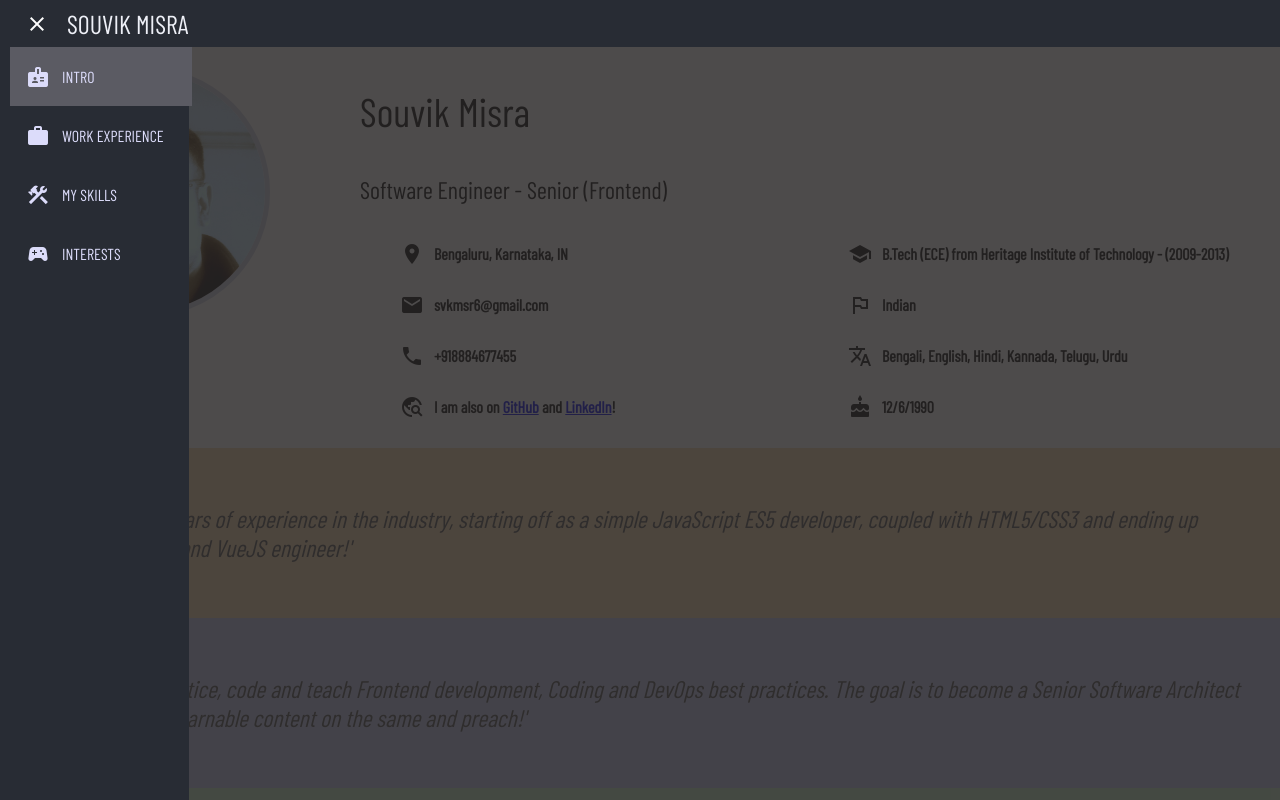
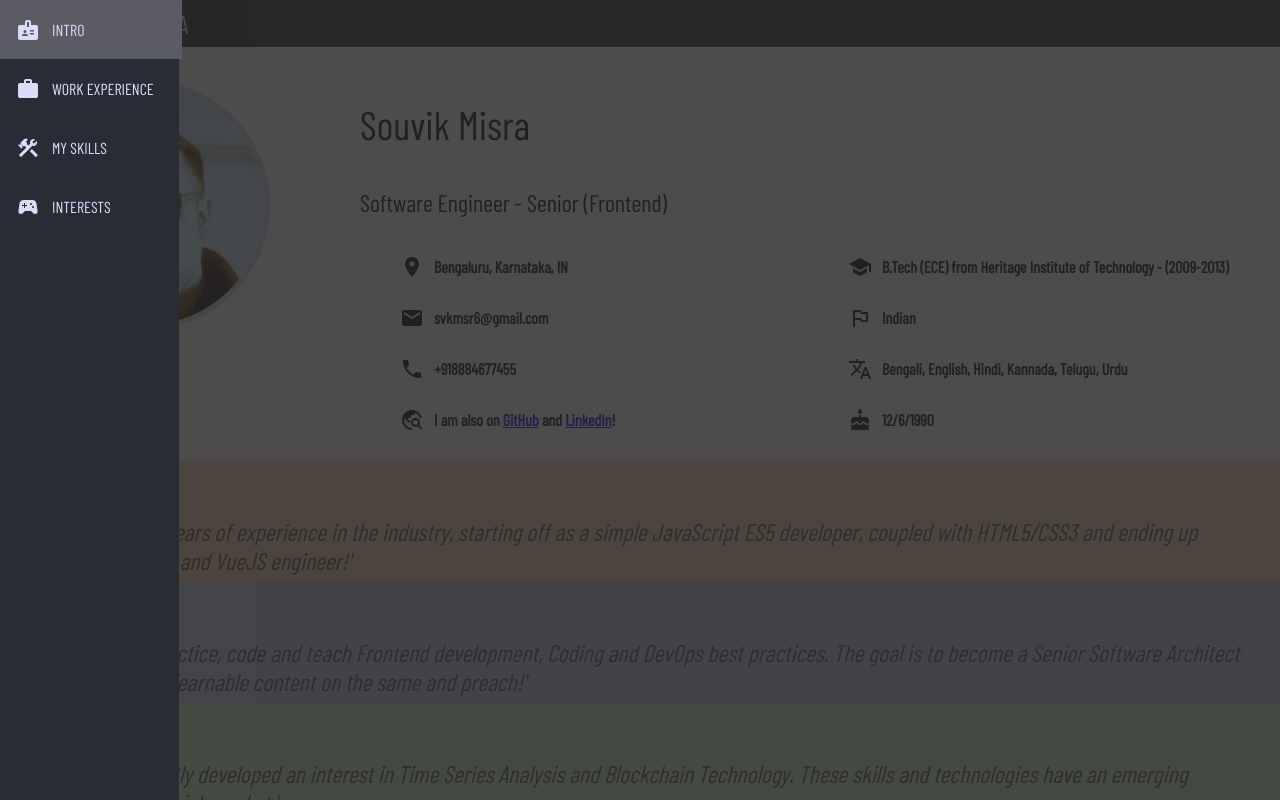
Before and after one commit to svkmsr6/svk-profile-app, a React (Create React App) app: page / in a window 1280 px wide. Both pictures are taken after a click on the element "menu". Shown: the top 800 px of the page. Built offline with nearby package versions, Linux system fonts and the light colour scheme.

Commit message:
Adjusted height

```diff
--- a/src/components/Header.css
+++ b/src/components/Header.css
@@ -7,6 +7,10 @@
     font-size: calc(10px + 2vmin);
     color: white;
     padding: 0 15px;
+    position: fixed;
+    right: 0;
+    left: 0;
+    z-index: 999;
   }
 
   .App-header > .menu {
--- a/src/components/Ribbon.css
+++ b/src/components/Ribbon.css
@@ -3,6 +3,7 @@
     font-size: 1.5rem;
     opacity: 0.7;
     width: 100%;
+    height: 15.1vh;
 }
 
 .ribbon-text-container:hover {
--- a/src/components/plugins/DescBoard.css
+++ b/src/components/plugins/DescBoard.css
@@ -1,5 +1,5 @@
 .desc-board {
-    height: 75.5vh;
+    height: 66.5vh;
     display: flex;
     justify-content: center;
     align-items: center;
--- a/src/components/plugins/RoutePanel.css
+++ b/src/components/plugins/RoutePanel.css
@@ -14,7 +14,6 @@
     width: 0%;
     background-color: #282c34;
     height: 100%;
-    padding-left: 10px;
     animation: peek-from-left 0.125s ease-in-out forwards;
 }
 
--- a/src/views/Interests.css
+++ b/src/views/Interests.css
@@ -4,10 +4,12 @@
     align-items: center;
     justify-content: center;
     padding: 10px;
+    padding-top: 60px;
+    height: 88vh;
 }
 
 .interest-container > .interest {
-    flex: 0 0 40%;
+    flex: 0 0 20%;
     padding: 2.07rem;
     text-align: center;
 }
--- a/src/views/Intro.css
+++ b/src/views/Intro.css
@@ -1,4 +1,5 @@
 .intro-container {
     display: flex;
     flex-wrap: wrap;
+    padding-top: 60px;
 }
--- a/src/views/MySkills.css
+++ b/src/views/MySkills.css
@@ -4,6 +4,8 @@
     justify-content: center;
     flex-wrap: wrap;
     padding: 24px;
+    padding-top: 60px;
+    height: 87vh;
 }
 
 .my-skills-container > .skill-container {
@@ -12,7 +14,6 @@
     flex-direction: column;
     align-items: center;
     cursor: pointer;
-    padding: 10px;
 }
 
 .my-skills-container > .skill-container:hover {
--- a/src/views/WorkExp.css
+++ b/src/views/WorkExp.css
@@ -4,6 +4,7 @@
     align-items: center;
     flex-wrap: wrap;
     padding: 12px;
+    padding-top: 60px;
 }
 
 .work-exp-container > .work-exp {
```
